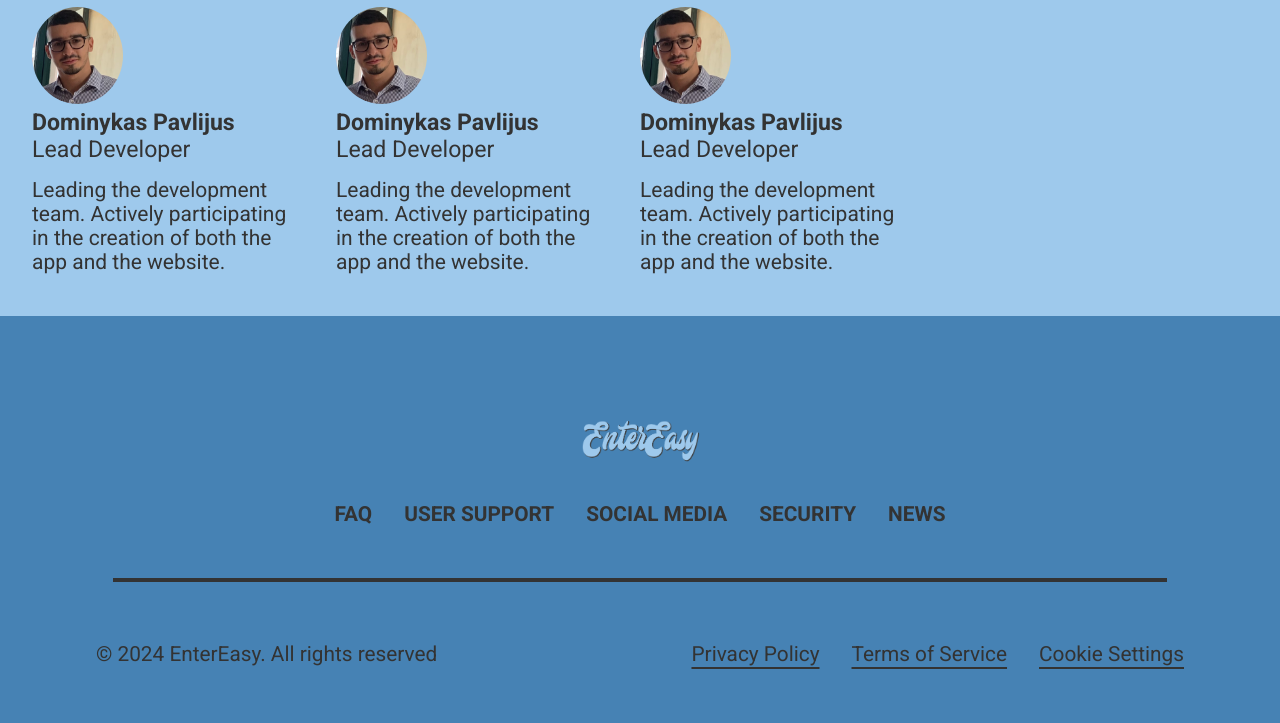
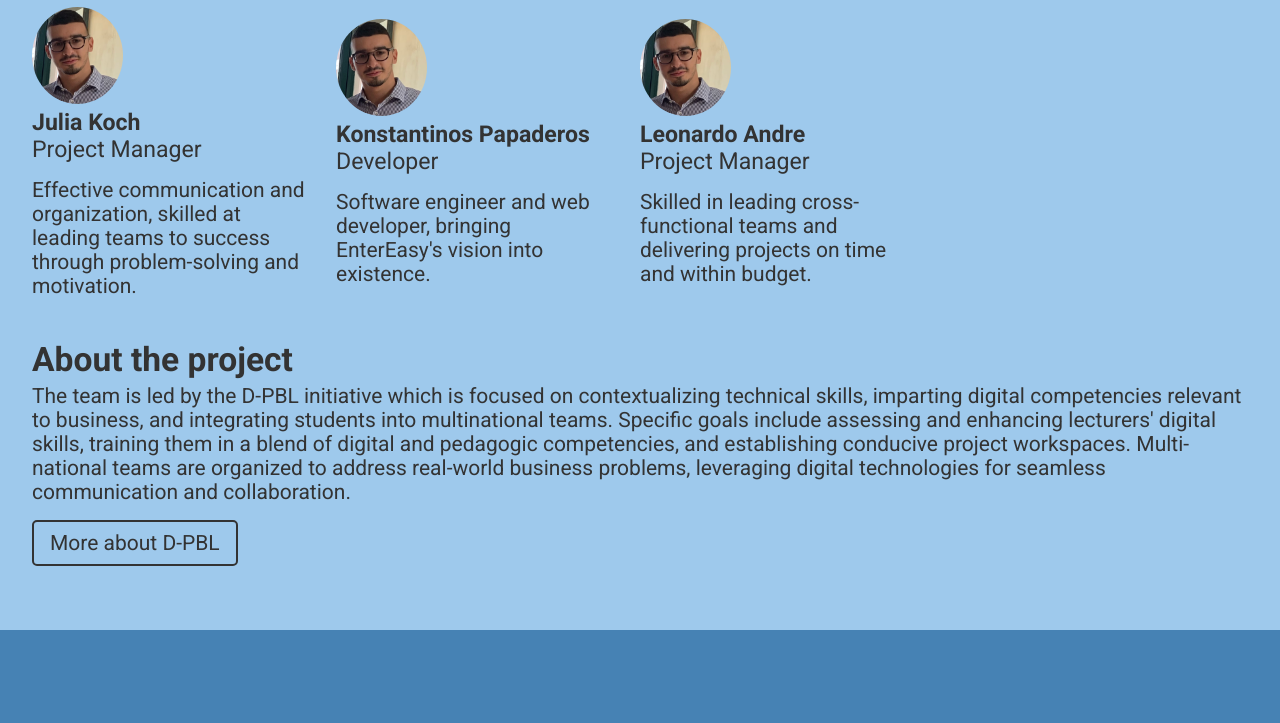
Before and after one commit to B0K1NG/EnterEasy, a plain HTML site: page index.html in a window 1280 px wide. Shown: the part 4470-5193 px from the top of the page. Drawn offline with Linux system fonts and the light colour scheme.

Commit message:
Update index.html
About the project part + correct bios.

```diff
--- a/index.html
+++ b/index.html
@@ -147,11 +147,11 @@
         <a class="appstore-button">Google Play</a>
       </div>
     </div>
-    <dic class="right-half">
+    <div class="right-half">
       <div class="image-container">
         <img src="./assets/images/img6.png" alt="img6">
       </div>
-    </dic>
+    </div>
   </div>
   <div class="body-container" style="margin-top: 5%; justify-content: flex-start;">
     <div class="title-text-overlay" style="left: 0; margin-left: 2.5%;">
@@ -205,9 +205,9 @@
         <img src="./assets/images/team/member5.png" alt="member5">
       </div>
       <div class="sub-text" style="color: #333333;">
-      <p style="font-weight: bold; font-size: 1.1em;">Dominykas Pavlijus</p>
-      <p style="font-size: 1.1em;">Lead Developer</p>
-      <p style="margin-top: 5%; max-width: 90%;">Leading the development team. Actively participating in the creation of both the app and the website.</p>
+        <p style="font-weight: bold; font-size: 1.1em;">Julia Koch</p>
+        <p style="font-size: 1.1em;">Project Manager</p>
+        <p style="margin-top: 5%; max-width: 90%;">Effective communication and organization, skilled at leading teams to  success through problem-solving and motivation.</p>
       </div>
     </div>
     <div class="team-container">
@@ -215,9 +215,9 @@
         <img src="./assets/images/team/member6.png" alt="member6">
       </div>
       <div class="sub-text" style="color: #333333;">
-      <p style="font-weight: bold; font-size: 1.1em;">Dominykas Pavlijus</p>
-      <p style="font-size: 1.1em;">Lead Developer</p>
-      <p style="margin-top: 5%; max-width: 90%;">Leading the development team. Actively participating in the creation of both the app and the website.</p>
+        <p style="font-weight: bold; font-size: 1.1em;">Konstantinos Papaderos</p>
+        <p style="font-size: 1.1em;">Developer</p>
+        <p style="margin-top: 5%; max-width: 90%;">Software engineer and web developer, bringing EnterEasy's vision into existence.</p>
       </div>
     </div>
     <div class="team-container">
@@ -225,9 +225,17 @@
         <img src="./assets/images/team/member7.png" alt="member7">
       </div>
       <div class="sub-text" style="color: #333333;">
-      <p style="font-weight: bold; font-size: 1.1em;">Dominykas Pavlijus</p>
-      <p style="font-size: 1.1em;">Lead Developer</p>
-      <p style="margin-top: 5%; max-width: 90%;">Leading the development team. Actively participating in the creation of both the app and the website.</p>
+        <p style="font-weight: bold; font-size: 1.1em;">Leonardo Andre</p>
+        <p style="font-size: 1.1em;">Project Manager</p>
+        <p style="margin-top: 5%; max-width: 90%;">Skilled in leading cross-functional teams and delivering projects on time and within budget.</p>
+      </div>
+    </div>
+  </div>
+  <div class="body-container" style="margin-bottom: 5%; justify-content: flex-start;">
+    <div class="title-text-overlay" style="left: 0; margin-left: 2.5%;">
+      <p style="font-size: 0.8em;">About the project</p>
+      <p class="sub-text">The team is led by the D-PBL initiative which is focused on contextualizing technical skills, imparting digital competencies relevant to business, and integrating students into multinational teams. Specific goals include assessing and enhancing lecturers' digital skills, training them in a blend of digital and pedagogic competencies, and establishing conducive project workspaces. Multi-national teams are organized to address real-world business problems, leveraging digital technologies for seamless communication and collaboration.</p>
+      <a class="lm-button">More about D-PBL</a>
     </div>
   </div>
 </main>
```
Lines whose indentation alone changed are shown as unchanged.
